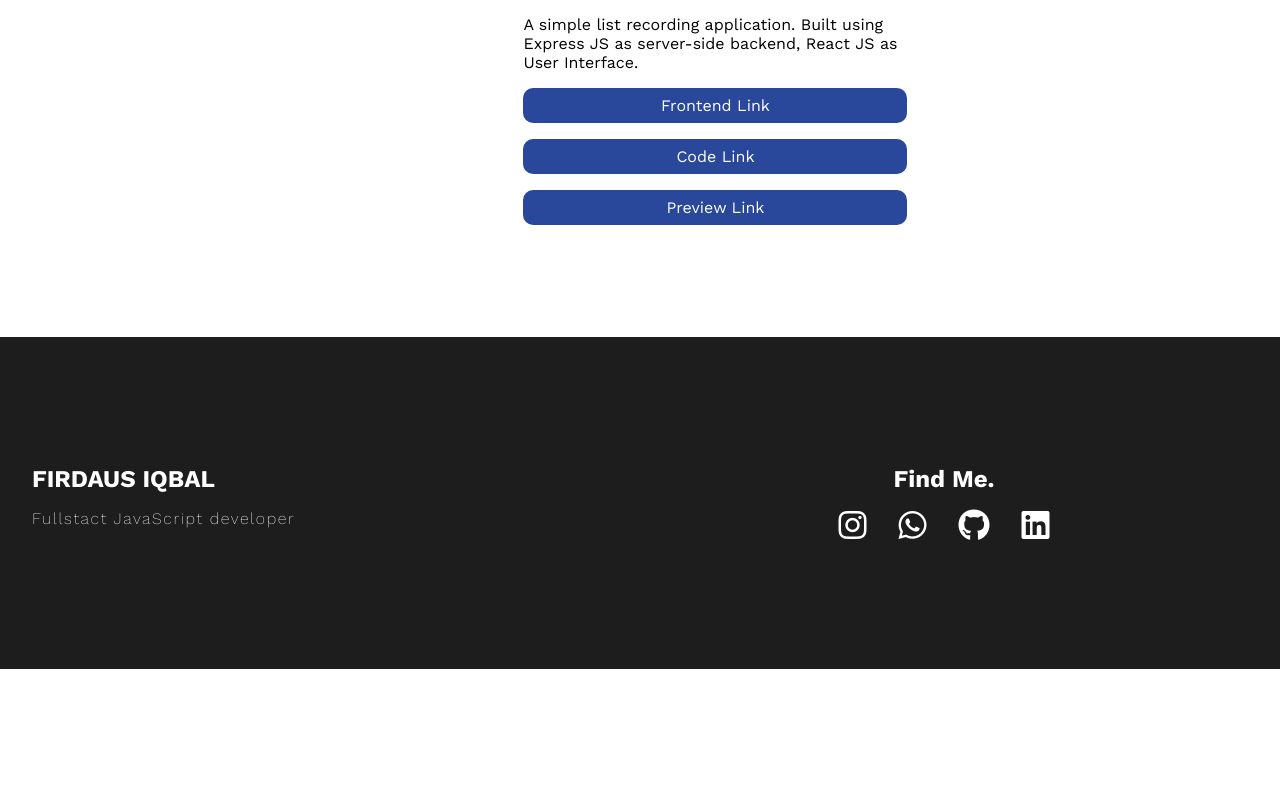
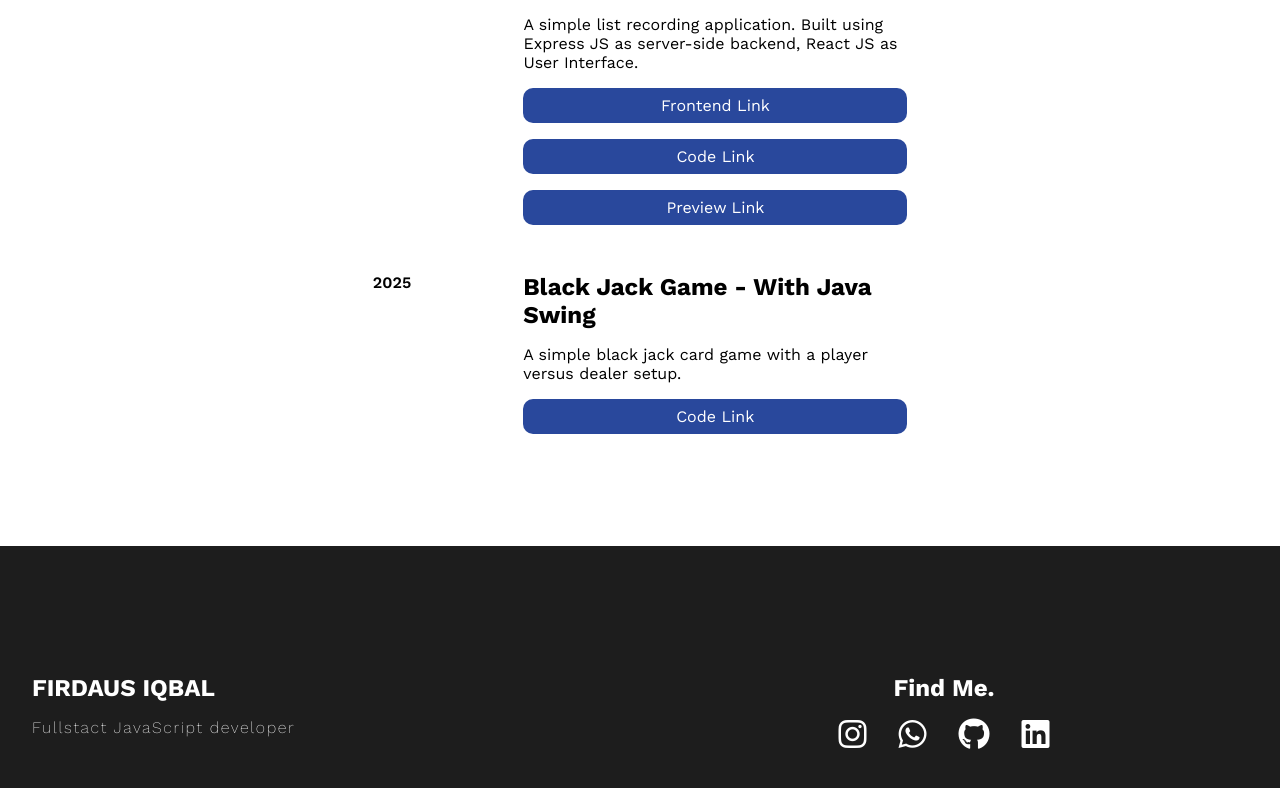
Before and after one commit to FirdausIqbal/Portfolio-React, a React (Create React App) app: page / in a window 1280 px wide. Shown: the part 2716-3504 px from the top of the page. Before the commit the page ends 3385 px from the top, so only its background shows below. Built offline with nearby package versions, Linux system fonts and the light colour scheme.

Commit message:
add new project data

```diff
--- a/src/data.js
+++ b/src/data.js
@@ -50,5 +50,16 @@ export const projectData = [
             }
         ],
         year: 2024
+    },
+    {
+        id: 5,
+        title: 'Black Jack Game - With Java Swing',
+        desc: 'A simple black jack card game with a player versus dealer setup.',
+        links: [
+            {
+                backend: 'https://github.com/FirdausIqbal/BlackJack-Swing',
+            }
+        ],
+        year: 2025
     }
 ]
```
